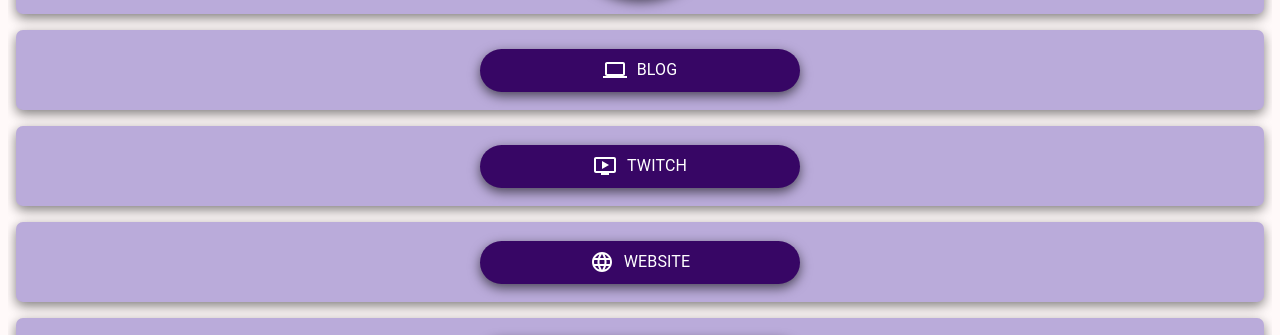
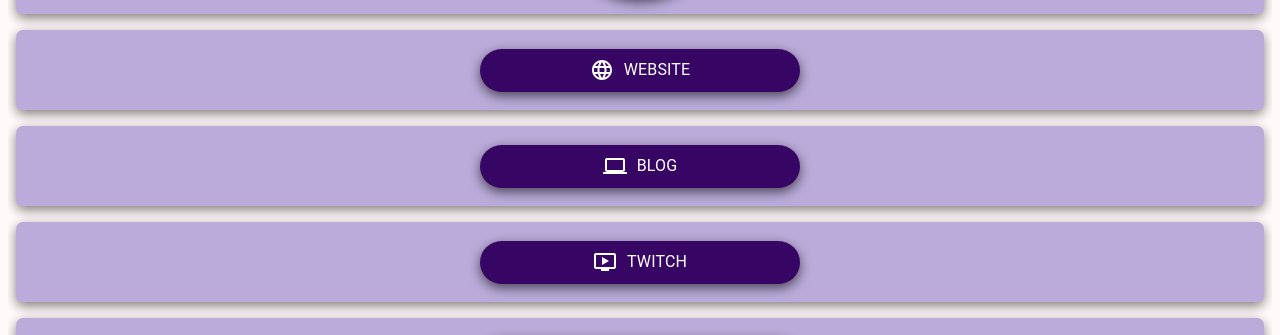
Before and after one commit to melxincognito/mels-linktree, a React (Create React App) app: page / in a window 1280 px wide. Shown: the part 255-590 px from the top of the page. Built offline with nearby package versions, Linux system fonts and the light colour scheme.

Commit message:
moved website to top

```diff
--- a/src/components/Links.jsx
+++ b/src/components/Links.jsx
@@ -13,6 +13,11 @@
 export default function Links() {
   const linksData = [
     {
+      link: "https://www.melxincognito.com/",
+      title: "Website",
+      icon: <LanguageIcon />,
+    },
+    {
       link: "https://melxincognito.hashnode.dev/",
       title: "Blog",
       icon: <ComputerIcon />,
@@ -21,11 +26,6 @@
       link: "https://www.twitch.tv/melxincognito",
       title: "Twitch",
       icon: <OndemandVideoIcon />,
-    },
-    {
-      link: "https://www.melxincognito.com/",
-      title: "Website",
-      icon: <LanguageIcon />,
     },
     {
       link: "https://www.linkedin.com/in/melgonzalez092/",
```
